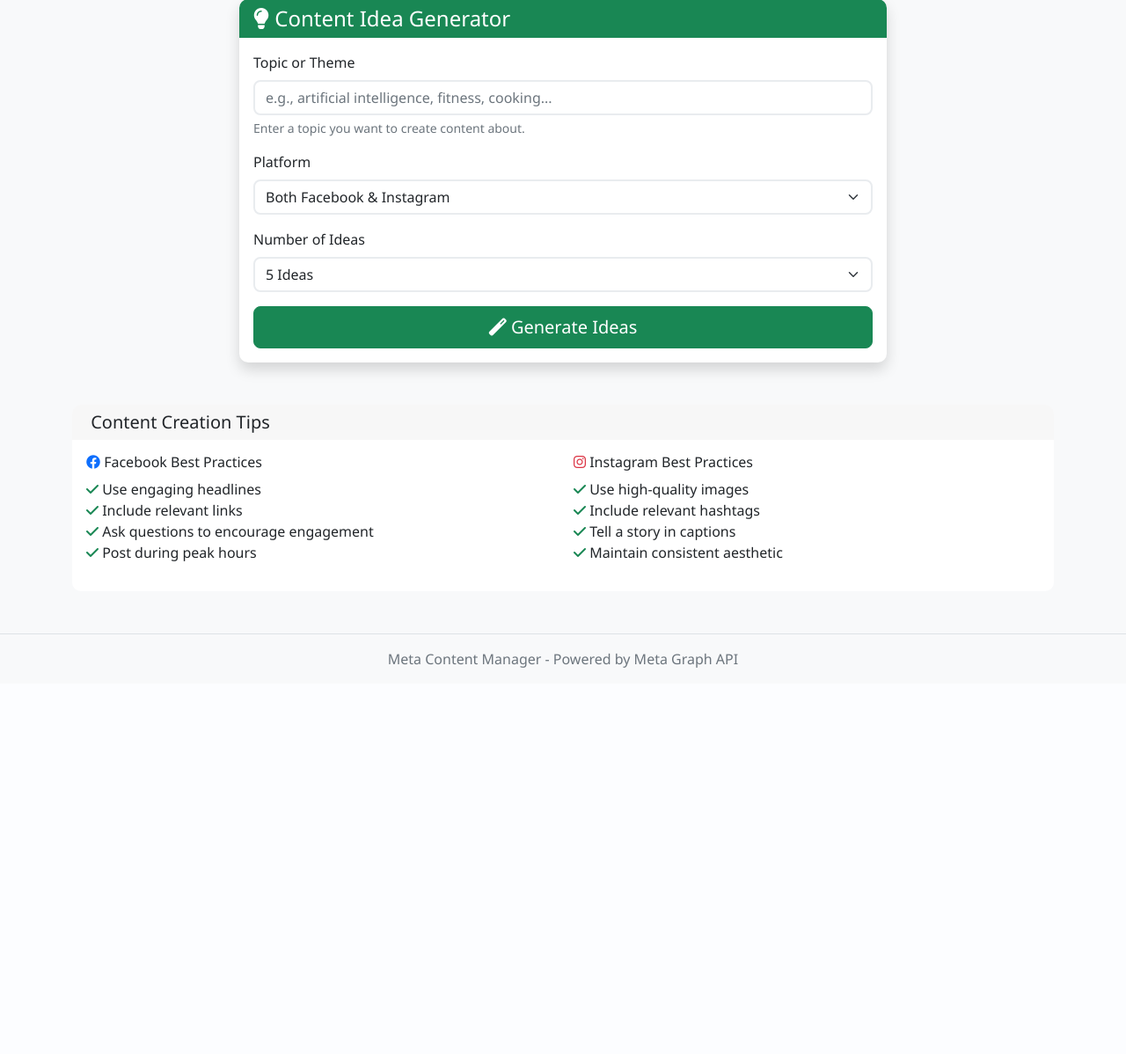
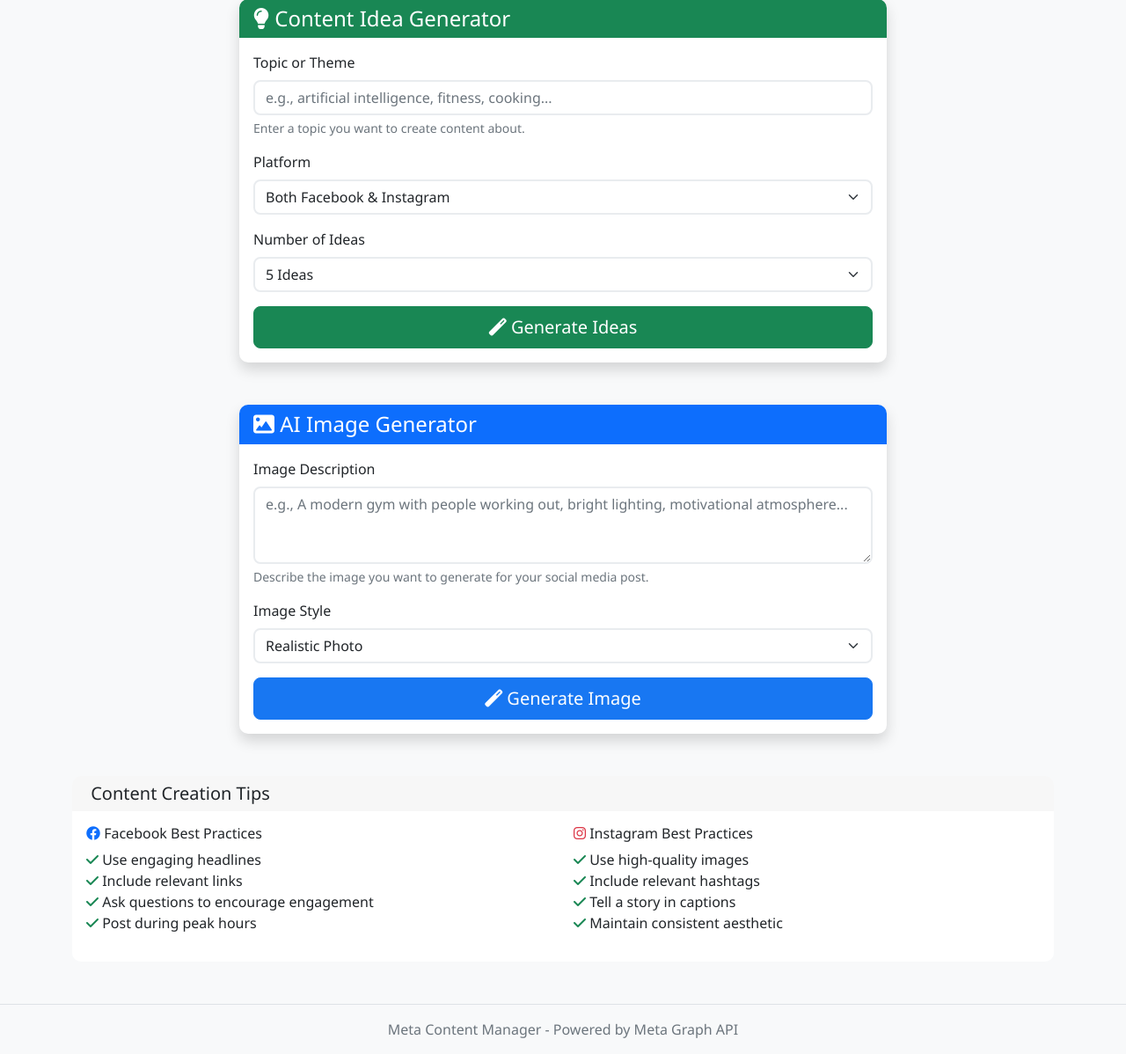
Before and after one commit to Schofield90/meta-content-mastery, a Flask app: page /create-content in a window 1280 px wide. Shown: the part 85-1283 px from the top of the page at 88% size. Before the commit the page ends 844 px from the top, so only its background shows below. Run offline with Flask 3, Linux system fonts and the light colour scheme.

Commit message:
Add AI image generation with DALL-E integration
- Added OpenAI integration for image generation
- Created /generate-image endpoint
- Enhanced create_content.html with image generation UI
- Added image download and URL copy functionality
- Updated requirements.txt with openai dependency

```diff
--- a/app.py
+++ b/app.py
@@ -6,9 +6,13 @@
 import os
 import requests
 from flask import Flask, render_template, request, flash, redirect, url_for, jsonify
+import openai
 
 app = Flask(__name__)
 app.secret_key = os.getenv('SECRET_KEY', 'meta-content-manager-secret-key')
+
+# OpenAI configuration
+openai.api_key = os.getenv('OPENAI_API_KEY')
 
 class MetaAPI:
     def __init__(self):
@@ -141,6 +145,41 @@
         return jsonify({'ideas': ideas})
     except Exception as e:
         return jsonify({'error': str(e)}), 500
+
+@app.route('/generate-image', methods=['POST'])
+def generate_image():
+    """Generate AI image for social media posts"""
+    try:
+        prompt = request.form.get('prompt', '').strip()
+        style = request.form.get('style', 'realistic')
+
+        if not prompt:
+            return jsonify({'error': 'Image prompt is required'}), 400
+
+        if not openai.api_key:
+            return jsonify({'error': 'OpenAI API key not configured'}), 400
+
+        # Enhanced prompt for social media
+        enhanced_prompt = f"{prompt}, {style} style, high quality, suitable for social media, professional"
+
+        # Generate image using DALL-E
+        response = openai.Image.create(
+            prompt=enhanced_prompt,
+            n=1,
+            size="1024x1024",
+            response_format="url"
+        )
+
+        image_url = response['data'][0]['url']
+
+        return jsonify({
+            'success': True,
+            'image_url': image_url,
+            'prompt': enhanced_prompt
+        })
+
+    except Exception as e:
+        return jsonify({'error': f'Image generation failed: {str(e)}'}), 500
 
 @app.route('/post-facebook', methods=['GET', 'POST'])
 def post_facebook():
--- a/requirements.txt
+++ b/requirements.txt
@@ -2,3 +2,4 @@
 requests>=2.31.0
 python-dotenv>=1.0.0
 gunicorn>=21.2.0
+openai>=0.28.0
--- a/templates/create_content.html
+++ b/templates/create_content.html
@@ -60,6 +60,71 @@
                 </div>
                 <div class="card-body">
                     <div id="ideas-list"></div>
+                </div>
+            </div>
+        </div>
+    </div>
+</div>
+
+<!-- Image Generation Section -->
+<div class="row mt-5">
+    <div class="col-lg-8 mx-auto">
+        <div class="card shadow">
+            <div class="card-header bg-primary text-white">
+                <h4 class="mb-0"><i class="fas fa-image"></i> AI Image Generator</h4>
+            </div>
+            <div class="card-body">
+                <form id="image-form">
+                    <div class="mb-3">
+                        <label for="image-prompt" class="form-label">Image Description</label>
+                        <textarea class="form-control" id="image-prompt" name="prompt" rows="3"
+                                  placeholder="e.g., A modern gym with people working out, bright lighting, motivational atmosphere..." required></textarea>
+                        <div class="form-text">Describe the image you want to generate for your social media post.</div>
+                    </div>
+
+                    <div class="mb-3">
+                        <label for="image-style" class="form-label">Image Style</label>
+                        <select class="form-select" id="image-style" name="style">
+                            <option value="realistic">Realistic Photo</option>
+                            <option value="digital art">Digital Art</option>
+                            <option value="illustration">Illustration</option>
+                            <option value="minimalist">Minimalist</option>
+                            <option value="vintage">Vintage Style</option>
+                        </select>
+                    </div>
+
+                    <div class="d-grid">
+                        <button type="submit" class="btn btn-primary btn-lg">
+                            <i class="fas fa-magic"></i> Generate Image
+                        </button>
+                    </div>
+                </form>
+            </div>
+        </div>
+
+        <div id="image-loading" class="text-center mt-4" style="display: none;">
+            <div class="spinner-border text-primary" role="status">
+                <span class="visually-hidden">Loading...</span>
+            </div>
+            <p class="mt-2">Generating your image...</p>
+        </div>
+
+        <div id="image-results" class="mt-4" style="display: none;">
+            <div class="card shadow">
+                <div class="card-header bg-light">
+                    <h5 class="mb-0"><i class="fas fa-image"></i> Generated Image</h5>
+                </div>
+                <div class="card-body text-center">
+                    <img id="generated-image" src="" alt="Generated Image" class="img-fluid rounded mb-3" style="max-height: 400px;">
+                    <div class="d-flex gap-2 justify-content-center">
+                        <button class="btn btn-success" onclick="downloadImage()">
+                            <i class="fas fa-download"></i> Download
+                        </button>
+                        <button class="btn btn-outline-primary" onclick="copyImageUrl()">
+                            <i class="fas fa-link"></i> Copy URL
+                        </button>
+                    </div>
+                    <small class="text-muted d-block mt-2">Image generated with AI - Use responsibly</small>
                 </div>
             </div>
         </div>
@@ -171,5 +236,71 @@
         }, 2000);
     });
 }
+
+// Image Generation
+let currentImageUrl = '';
+
+document.getElementById('image-form').addEventListener('submit', async function(e) {
+    e.preventDefault();
+
+    const formData = new FormData(this);
+    const loading = document.getElementById('image-loading');
+    const results = document.getElementById('image-results');
+    const generatedImage = document.getElementById('generated-image');
+
+    // Show loading
+    loading.style.display = 'block';
+    results.style.display = 'none';
+
+    try {
+        const response = await fetch('/generate-image', {
+            method: 'POST',
+            body: formData
+        });
+
+        const data = await response.json();
+
+        if (data.error) {
+            throw new Error(data.error);
+        }
+
+        // Display generated image
+        generatedImage.src = data.image_url;
+        currentImageUrl = data.image_url;
+        results.style.display = 'block';
+
+    } catch (error) {
+        alert('Error generating image: ' + error.message);
+    } finally {
+        loading.style.display = 'none';
+    }
+});
+
+function downloadImage() {
+    if (currentImageUrl) {
+        const link = document.createElement('a');
+        link.href = currentImageUrl;
+        link.download = 'generated-image.png';
+        link.click();
+    }
+}
+
+function copyImageUrl() {
+    if (currentImageUrl) {
+        navigator.clipboard.writeText(currentImageUrl).then(function() {
+            const toast = document.createElement('div');
+            toast.className = 'toast show position-fixed top-0 end-0 m-3';
+            toast.innerHTML = `
+                <div class="toast-body bg-primary text-white">
+                    <i class="fas fa-check"></i> Image URL copied!
+                </div>
+            `;
+            document.body.appendChild(toast);
+            setTimeout(() => {
+                document.body.removeChild(toast);
+            }, 2000);
+        });
+    }
+}
 </script>
 {% endblock %}
```
